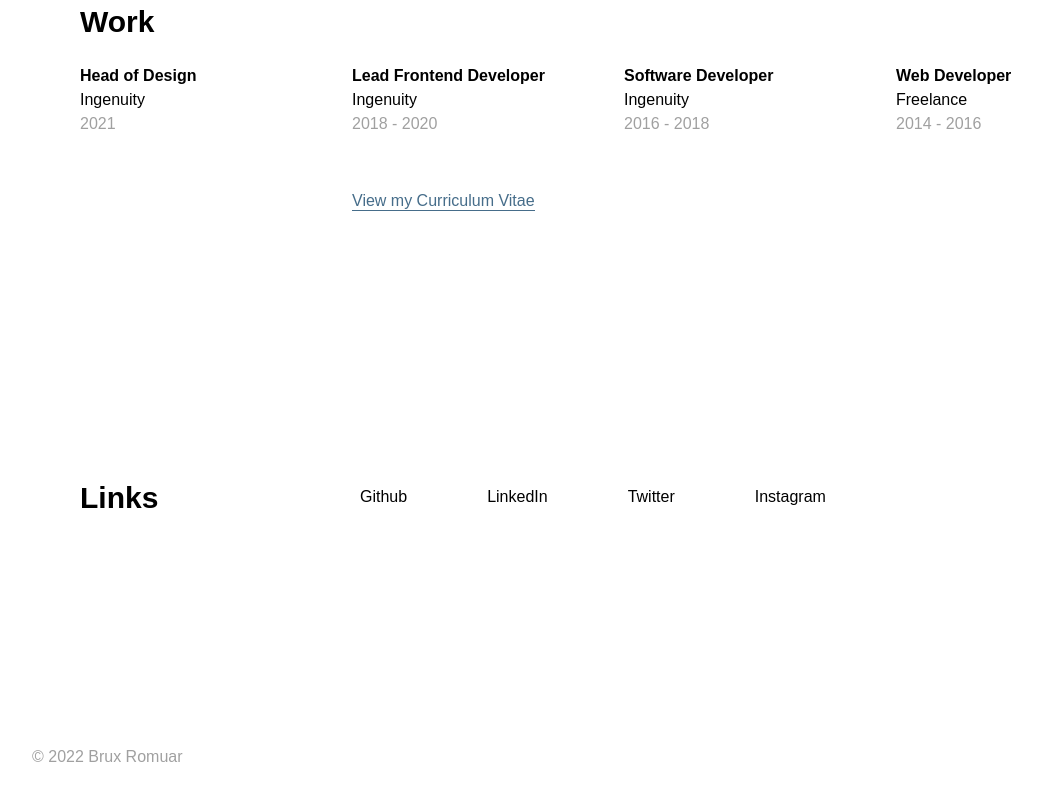
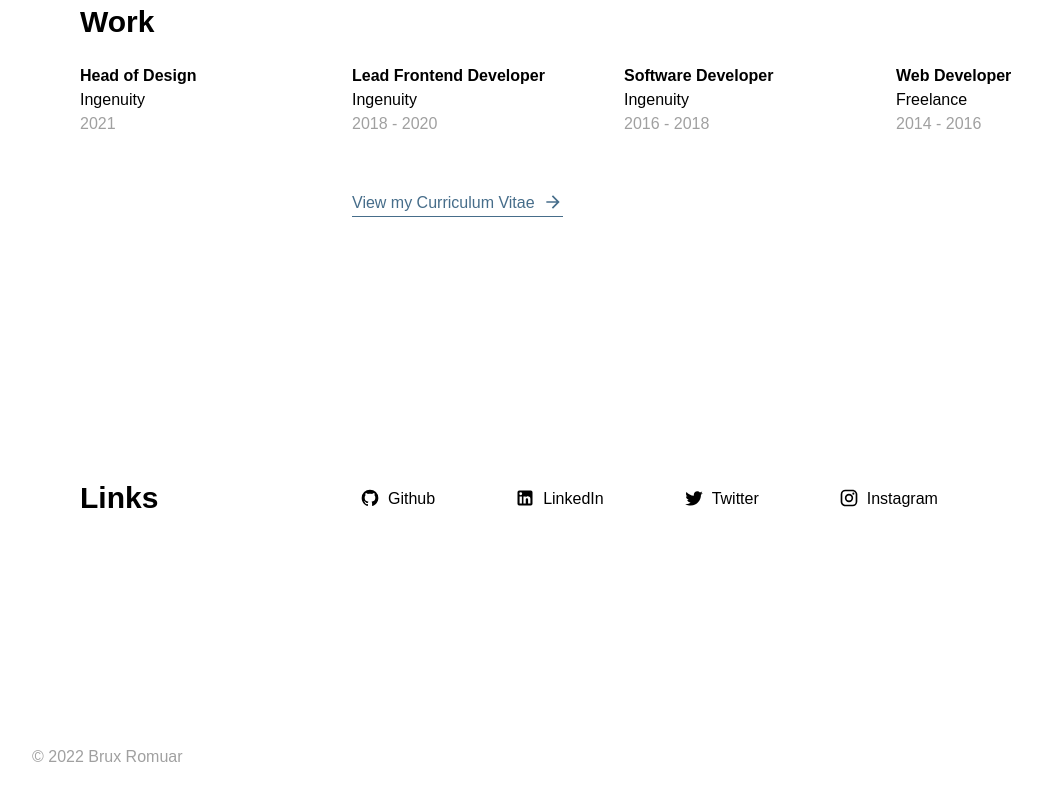
Before and after one commit to bruxr/bruxromuar.com, a Next.js app: page / in a window 1280 px wide. Shown: the part 930-1730 px from the top of the page, without its empty margins (48-1090 px from the left). Built offline with nearby package versions, Linux system fonts and the light colour scheme.

Commit message:
Add icons

```diff
--- a/package.json
+++ b/package.json
@@ -9,6 +9,8 @@
   },
   "dependencies": {
     "@fontsource/inter": "^4.5.3",
+    "@mdi/js": "^6.5.95",
+    "@mdi/react": "^1.5.0",
     "next": "12.0.10",
     "react": "17.0.2",
     "react-dom": "17.0.2"
--- a/pages/index.tsx
+++ b/pages/index.tsx
@@ -1,4 +1,6 @@
 import Head from 'next/head';
+import Icon from '@mdi/react';
+import { mdiGithub, mdiLinkedin, mdiTwitter, mdiInstagram } from '@mdi/js';
 
 function Home(): React.ReactElement {
   return (
@@ -57,8 +59,9 @@ function Home(): React.ReactElement {
                 <span className="experience-year">2014 - 2016</span>
               </div>
               <div className="lg:col-start-2 lg:col-end-3 lg:row-start-2 lg:row-end-3">
-                <a href="#" className="inline-block mt-6">
+                <a href="#" className="inline-block mt-6 pb-1">
                   View my Curriculum Vitae
+                  <i className="arrow-forward" />
                 </a>
               </div>
             </div>
@@ -69,21 +72,25 @@ function Home(): React.ReactElement {
             <ul className="md:flex md:ml-0 md:mt-2">
               <li className="link">
                 <a href="#" rel="noopener noreferrer">
+                  <Icon path={mdiGithub} size="20px" className="inline-block mr-2 align-sub" />
                   Github
                 </a>
               </li>
               <li className="link">
                 <a href="#" rel="noopener noreferrer">
+                  <Icon path={mdiLinkedin} size="20px" className="inline-block mr-2 align-sub" />
                   LinkedIn
                 </a>
               </li>
               <li className="link">
                 <a href="#" rel="noopener noreferrer">
+                  <Icon path={mdiTwitter} size="20px" className="inline-block mr-2 align-sub" />
                   Twitter
                 </a>
               </li>
               <li className="link">
                 <a href="#" rel="noopener noreferrer">
+                  <Icon path={mdiInstagram} size="20px" className="inline-block mr-2 align-sub" />
                   Instagram
                 </a>
               </li>
--- a/styles/globals.css
+++ b/styles/globals.css
@@ -44,13 +44,19 @@ a {
   @apply block text-gray-200;
 }
 
+.arrow-forward {
+  mask-image: url(../assets/arrow_forward.svg);
+  mask-size: 100%;
+  @apply inline-block w-5 h-5 ml-2 bg-blue-800 align-bottom;
+}
+
 /* Links section */
 .link {
   @apply mb-4 mr-8 lg:mr-20;
 }
 
 .link a {
-  @apply text-black border-white hover:text-blue-800 hover:border-blue-800;
+  @apply text-black border-white hover:text-blue-800;
 }
 
 @supports (font-variation-settings: normal) {
```
Also changed, not shown: assets/arrow_forward.svg (added), 1 other file (tests, documents, lock files or other folders).
